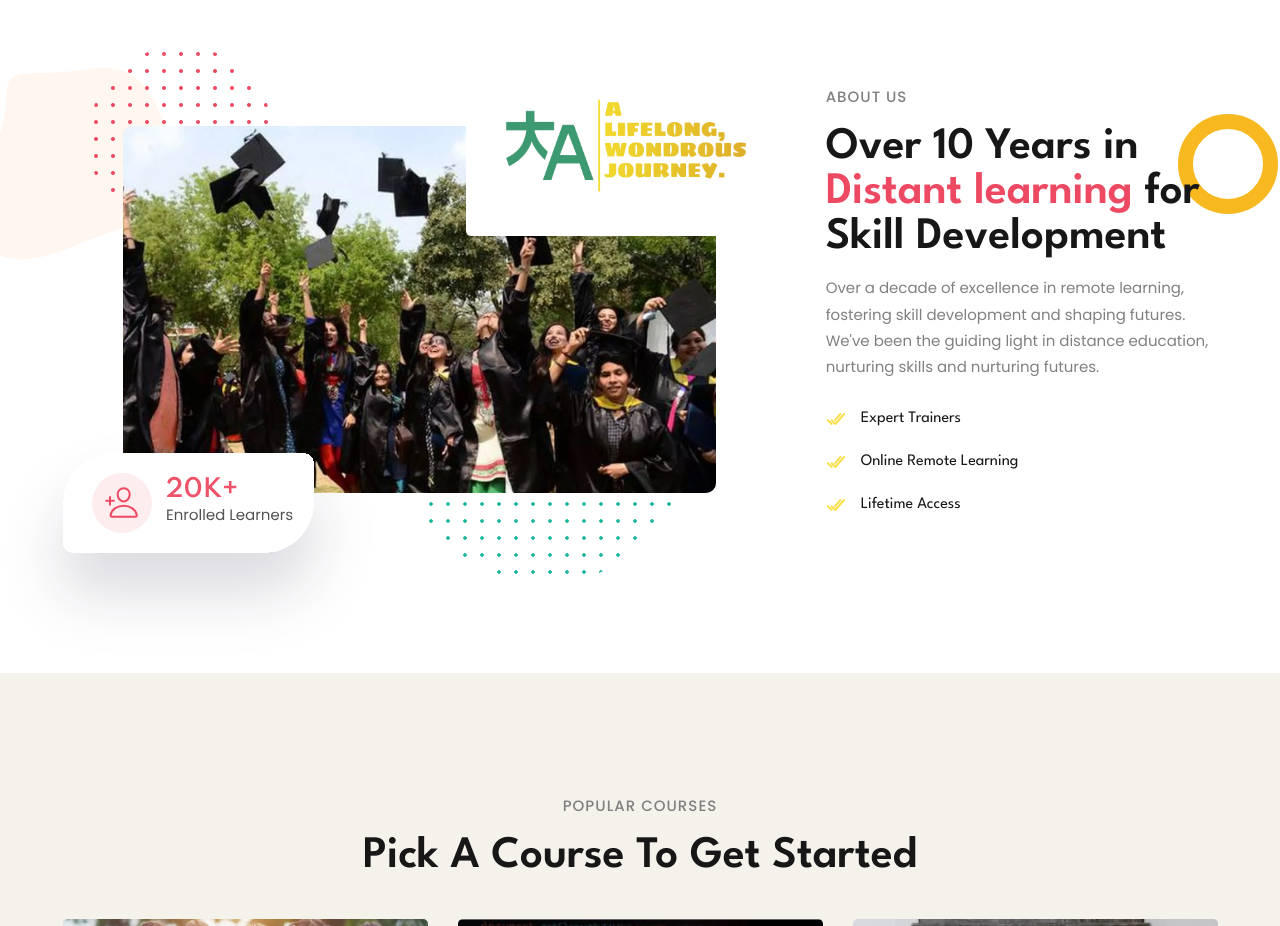
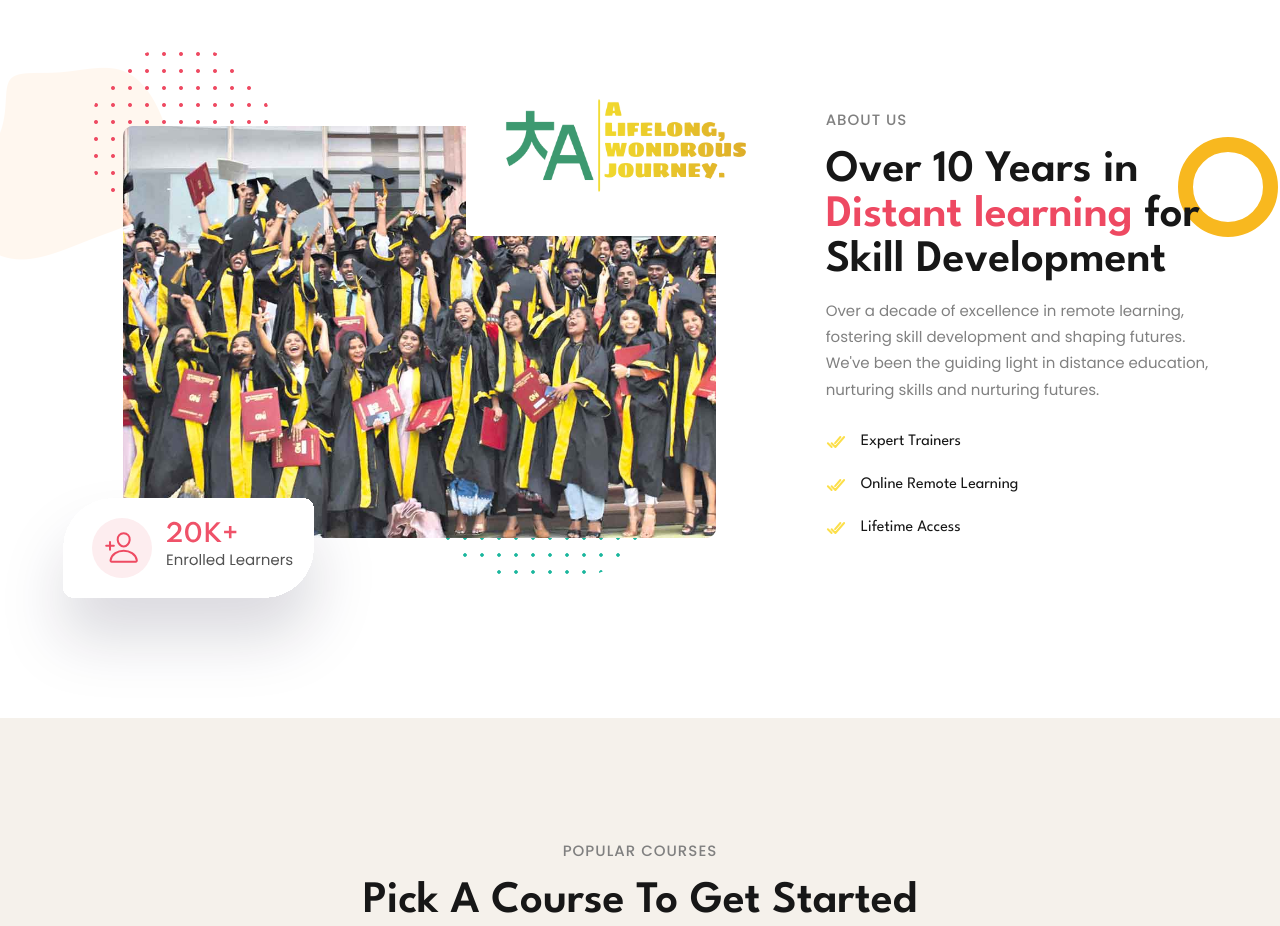
Before and after one commit to Sameergour1/EducationWebsite, a plain HTML site: page index.html in a window 1280 px wide. Shown: the part 1680-2606 px from the top of the page. Drawn offline with nearby package versions, Linux system fonts and the light colour scheme; a script that the page names is missing; files whose address does not match are found by name.

Commit message:
first commit

```diff
--- a/index.html
+++ b/index.html
@@ -300,11 +300,11 @@
 
           <figure class="about-banner">
 
-            <div class="img-holder" style="--width: 920; --height: 570;">
-              <img src="/images/grad.jpg" width="320" height="450" loading="lazy" alt="about banner"
+            <div class="img-holder" style="--width: 820; --height: 570;">
+              <img src="/images/graduation-day.jpg" width="320" height="450" loading="lazy" alt="about banner"
                 class="img-cover">
             </div>
-
+            <div>
             <img src="./images/img-liflong.png" width="320" height="380" loading="lazy" alt=""
               class="shape about-shape-1 tempClass">
 
@@ -313,6 +313,7 @@
 
             <img src="./images/about-shape-3.png" width="722" height="528" loading="lazy" alt=""
               class="shape about-shape-3">
+            </div>
 
           </figure>
 
```
Also changed, not shown: images/grad.jpg (deleted), images/graduation-day.jpg (added), images/img-gradu.jpeg (deleted).
